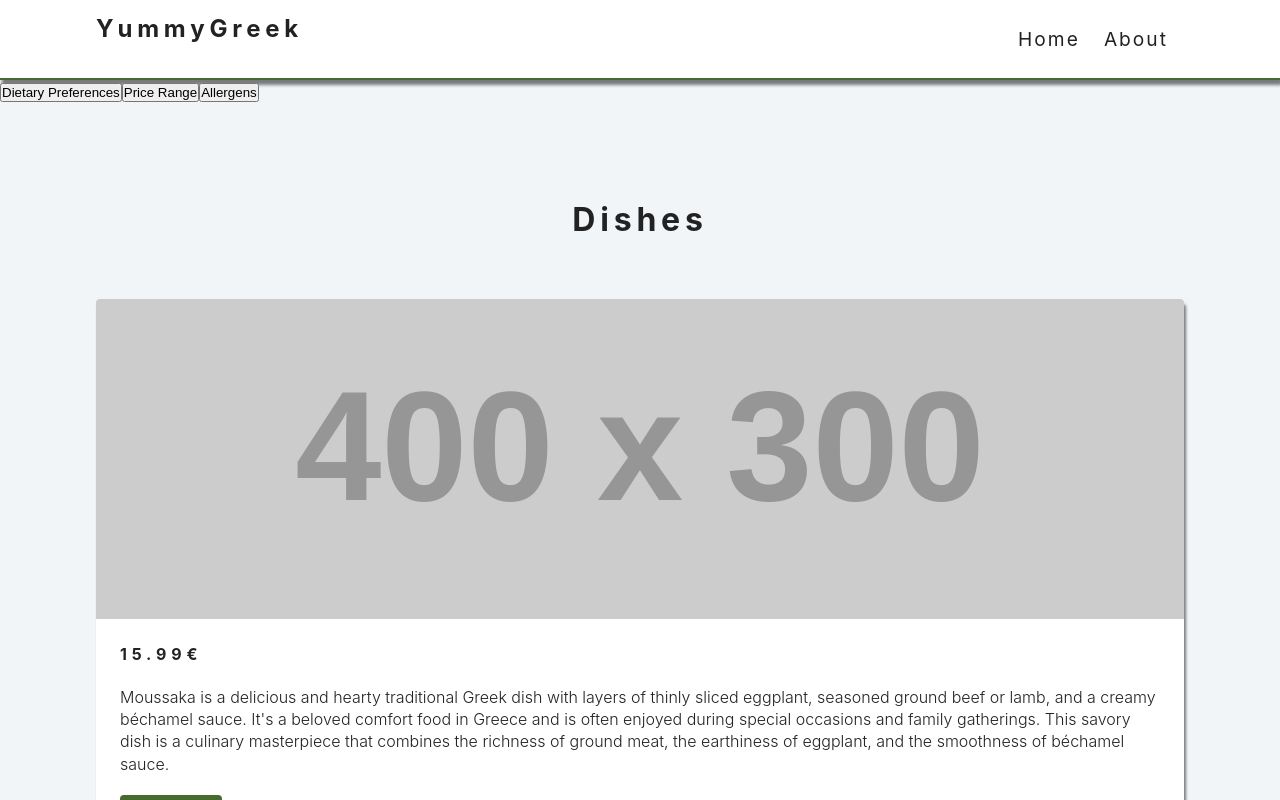
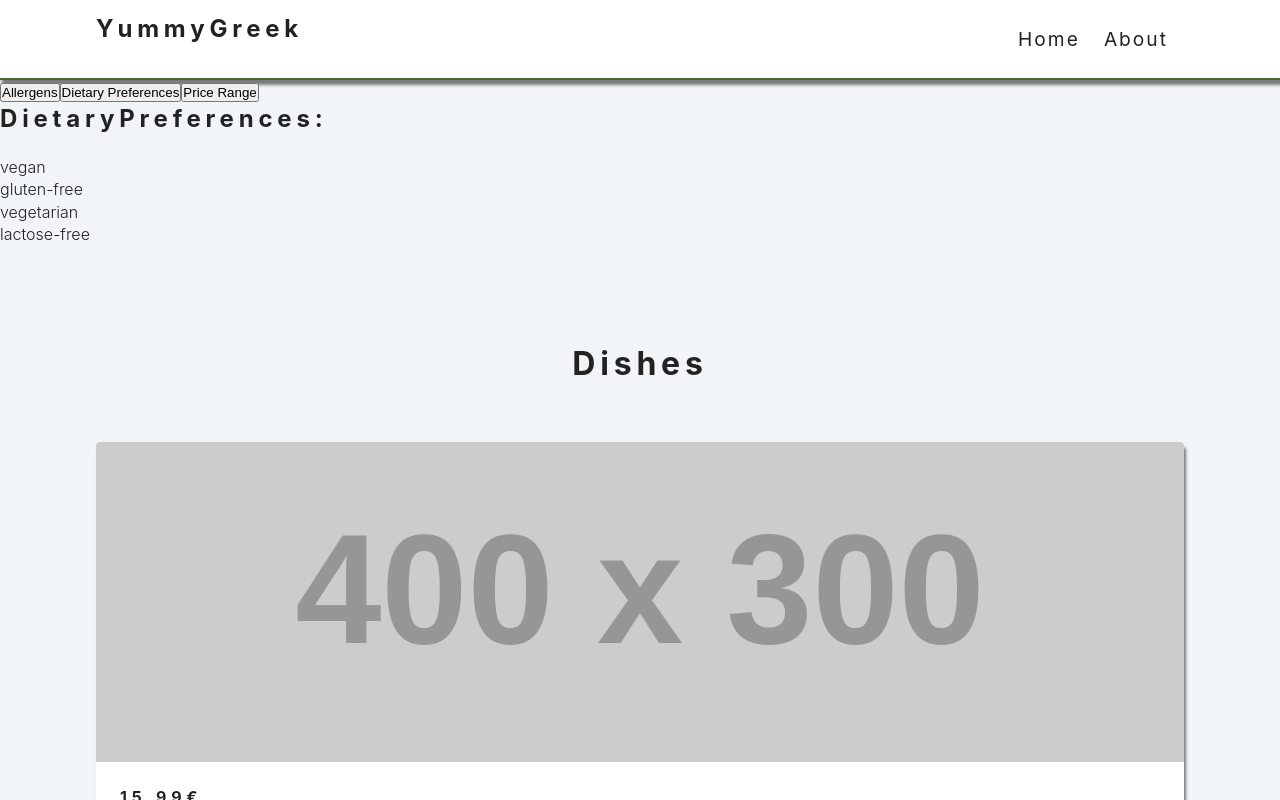
Before and after one commit to Melissopoulos/YummyGreek, a React (Create React App) app in the folder yummy-greek/: page / in a window 1280 px wide. Both pictures are taken after a click on the button "Dietary Preferences". Shown: the top 800 px of the page. Built offline with nearby package versions, Linux system fonts and the light colour scheme; data requests are answered from the project's data file.

Commit message:
implementation of filtered price ranges and dietaryPreferences

```diff
--- a/yummy-greek/src/components/Categories.js
+++ b/yummy-greek/src/components/Categories.js
@@ -1,16 +1,35 @@
 import React from "react";
 import { useGlobalContext } from "../context";
 
+const priceRanges = [
+  [0, 10], // Under 10€
+  [10, 20], // 10€ - 20€
+  [20, 30], // 20€ - 30€
+  [30, 1000], // Over 30€
+];
+
 const Categories = () => {
-  const { allergens, showAllergens, displayAllergens, filterByAllergen } =
-    useGlobalContext();
+  const {
+    allergens,
+    showAllergens,
+    displayAllergens,
+    filterByAllergen,
+    dietaryPreferences,
+    showDietaryPreferences,
+    displayDietaryPreferences,
+    filterByDietaryPreferences,
+    price,
+    showPriceRange,
+    displayPriceRange,
+    filterByPriceRange,
+  } = useGlobalContext();
   console.log(allergens);
 
   return (
     <div>
-      <button>Dietary Preferences</button>
-      <button>Price Range</button>
       <button onClick={displayAllergens}>Allergens</button>
+      <button onClick={displayDietaryPreferences}>Dietary Preferences</button>
+      <button onClick={displayPriceRange}>Price Range</button>
 
       {showAllergens && (
         <div>
@@ -24,6 +43,41 @@ const Categories = () => {
           </ul>
         </div>
       )}
+
+      {showDietaryPreferences && (
+        <div>
+          <h2>DietaryPreferences:</h2>
+          <ul>
+            {dietaryPreferences.map((dietaryPreferences, index) => (
+              <li
+                key={index}
+                onClick={() => filterByDietaryPreferences(dietaryPreferences)}
+              >
+                {dietaryPreferences}
+              </li>
+            ))}
+          </ul>
+        </div>
+      )}
+
+      {showPriceRange && (
+        <div>
+          <h2>PriceRange:</h2>
+          <ul>
+            {priceRanges.map((priceRange, index) => {
+              const [minPrice, maxPrice] = priceRange;
+              return (
+                <li
+                  key={index}
+                  onClick={() => filterByPriceRange(minPrice, maxPrice)}
+                >
+                  {`${minPrice} - ${maxPrice} €`}
+                </li>
+              );
+            })}
+          </ul>
+        </div>
+      )}
     </div>
   );
 };
--- a/yummy-greek/src/context.js
+++ b/yummy-greek/src/context.js
@@ -7,8 +7,15 @@ const AppContext = React.createContext();
 const AppProvider = ({ children }) => {
   const [loading, setLoading] = useState(false);
   const [dishes, setDishes] = useState([]);
+
   const [allergens, setAllergens] = useState([]);
   const [showAllergens, setShowAllergens] = useState(false); // State to toggle allergen display
+
+  const [dietaryPreferences, setDietaryPreferences] = useState([]);
+  const [showDietaryPreferences, setShowDietaryPreferences] = useState(false); // State to toggle dietaryPreferences display
+
+  const [price, setPrice] = useState([]);
+  const [showPriceRange, setShowPriceRange] = useState(false); // State to toggle PriceRange display
 
   //fetch data
   const fetchDishes = async () => {
@@ -26,10 +33,10 @@ const AppProvider = ({ children }) => {
             .map((dish) => {
               // First if in case there is no allergen array and some of the allergens are on the tags array
               if (Array.isArray(dish.tags)) {
-                const alergen = dish.tags.filter((item) =>
+                const allergen = dish.tags.filter((item) =>
                   item.startsWith("contains")
                 );
-                return alergen;
+                return allergen;
                 // In case there is allergens array inside the tags
               } else {
                 return dish.tags.allergens;
@@ -43,6 +50,36 @@ const AppProvider = ({ children }) => {
         ),
       ];
       setAllergens(allergensArray);
+
+      // Extract all dietaryPrefs into an Array
+      const dietaryPreferencesArray = [
+        // Use Set in order to have unique dietaryPreferences into the array
+        ...new Set(
+          data
+            .map((dish) => {
+              // First if in case there is no dietaryPreferences array and some of the dietaryPreferences are on the tags array
+              if (Array.isArray(dish.tags)) {
+                const dietaryPreferences = dish.tags.filter(
+                  (item) => !item.startsWith("contains")
+                );
+                return dietaryPreferences;
+                // In case there is allergens array inside the tags
+              } else {
+                return dish.tags.dietaryPreferences;
+              }
+            })
+            // Use reduce in order to combine the arrays into one array of dietaryPrefs
+            .reduce(
+              (accumulator, currentValue) => [...accumulator, ...currentValue],
+              []
+            )
+        ),
+      ];
+      setDietaryPreferences(dietaryPreferencesArray);
+
+      // Extract all price into an Array
+      const priceArray = data.map((dish) => dish.range);
+      setPrice(priceArray);
     } catch (error) {
       setLoading(false);
       console.log(error);
@@ -68,6 +105,36 @@ const AppProvider = ({ children }) => {
     setDishes(filteredDishes);
   };
 
+  const displayDietaryPreferences = () => {
+    setShowDietaryPreferences(true); // Show dietaryPreferences
+  };
+  const filterByDietaryPreferences = (dietaryPreferences) => {
+    const filteredDishes = dishes.filter((dish) => {
+      if (
+        dish.tags.dietaryPreferences &&
+        dish.tags.dietaryPreferences.includes(dietaryPreferences)
+      )
+        return true;
+      if (Array.isArray(dish.tags) && dish.tags.includes(dietaryPreferences))
+        return true;
+      else {
+        return false;
+      }
+    });
+    setDishes(filteredDishes);
+  };
+
+  const displayPriceRange = () => {
+    setShowPriceRange(true); // Show priceRange
+  };
+
+  const filterByPriceRange = (minPrice, maxPrice) => {
+    const filteredDishes = dishes.filter(
+      (dish) => dish.price >= minPrice && dish.price <= maxPrice
+    );
+    setDishes(filteredDishes);
+  };
+
   return (
     <AppContext.Provider
       value={{
@@ -77,6 +144,14 @@ const AppProvider = ({ children }) => {
         showAllergens,
         displayAllergens,
         filterByAllergen,
+        dietaryPreferences,
+        showDietaryPreferences,
+        displayDietaryPreferences,
+        filterByDietaryPreferences,
+        price,
+        showPriceRange,
+        displayPriceRange,
+        filterByPriceRange,
       }}
     >
       {children}
```
